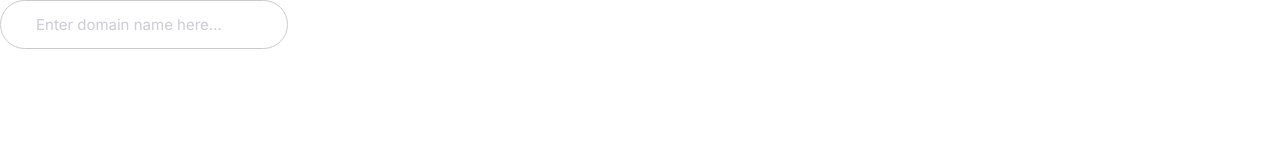
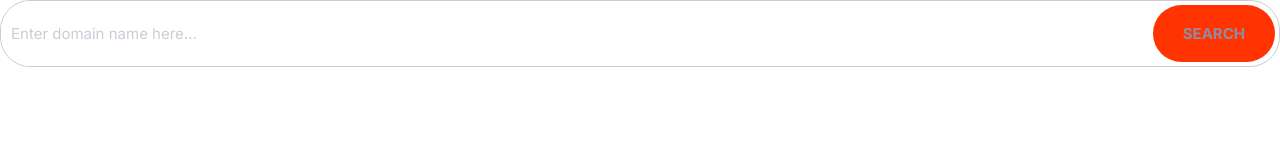
Before and after one commit to LarryLieu/Moshify-Clone, a plain HTML site: page index.html in a window 1280 px wide. Drawn offline with Linux system fonts and the light colour scheme.

Commit message:
Make a combination with buttons

```diff
--- a/css/styles.css
+++ b/css/styles.css
@@ -1,9 +1,11 @@
 :root {
   --color-accent: #ff3400;
   --color-body: #918ca4;
+  --color-border: #ccc;
   --color-headings: #1b0760;
   --color-primary: #2584ff;
   --color-secondary: #00d9ff;
+  --color-text: var(--color-text);
 }
 
 *,
@@ -101,12 +103,12 @@ a {
 
 .badge--primary {
   background: var(--color-primary);
-  color: #fff;
+  color: var(--color-text);
 }
 
 .badge--secondary {
   background: var(--color-secondary);
-  color: #fff;
+  color: var(--color-text);
 }
 
 .badge--small {
@@ -186,7 +188,7 @@ a {
 
 .btn--primary {
   background: var(--color-primary);
-  color: #fff;
+  color: var(--color-text);
 }
 
 .btn--primary:hover {
@@ -195,7 +197,7 @@ a {
 
 .btn--secondary {
   background: var(--color-secondary);
-  color: #fff;
+  color: var(--color-text);
 }
 
 .btn--secondary:hover {
@@ -204,7 +206,7 @@ a {
 
 .btn--accent {
   background: var(--color-accent);
-  color: #fff;
+  color: var(--color-text);
 }
 
 .btn--accent:hover {
@@ -212,14 +214,14 @@ a {
 }
 
 .btn--outline {
-  background: #fff;
+  background: var(--color-text);
   color: var(--color-headings);
   border: 2px solid var(--color-headings);
 }
 
 .btn--outline:hover {
   background: var(--color-headings);
-  color: #fff;
+  color: var(--color-text);
 }
 
 .btn--block {
@@ -236,7 +238,7 @@ a {
 /* Inputs */
 .input {
   border-radius: 30px;
-  border: 1px solid #ccc;
+  border: 1px solid var(--color-border);
   color: var(--color-headings);
   font-size: 2rem;
   outline: 0;
@@ -247,6 +249,22 @@ a {
   color: #cdcbd7;
 }
 
+.input-group {
+  border: 1px solid var(--color-border);
+  border-radius: 30px;
+  display: flex;
+}
+
+.input-group .input {
+  border: 0;
+  flex-grow: 1;
+  padding: 1.5rem 1rem;
+}
+
+.input-group .btn {
+  margin: 4px;
+}
+
 @media screen and (min-width: 1024px) {
   .input {
     font-size: 1.5rem;
--- a/index.html
+++ b/index.html
@@ -15,6 +15,13 @@
     <link rel="stylesheet" href="css/styles.css" />
   </head>
   <body>
-    <input type="text" class="input" placeholder="Enter domain name here..." />
+    <div class="input-group">
+      <input
+        type="text"
+        class="input"
+        placeholder="Enter domain name here..."
+      />
+      <button class="btn btn--accent">Search</button>
+    </div>
   </body>
 </html>
```
Also changed, not shown: components/inputs.html (+5 -0 lines).
